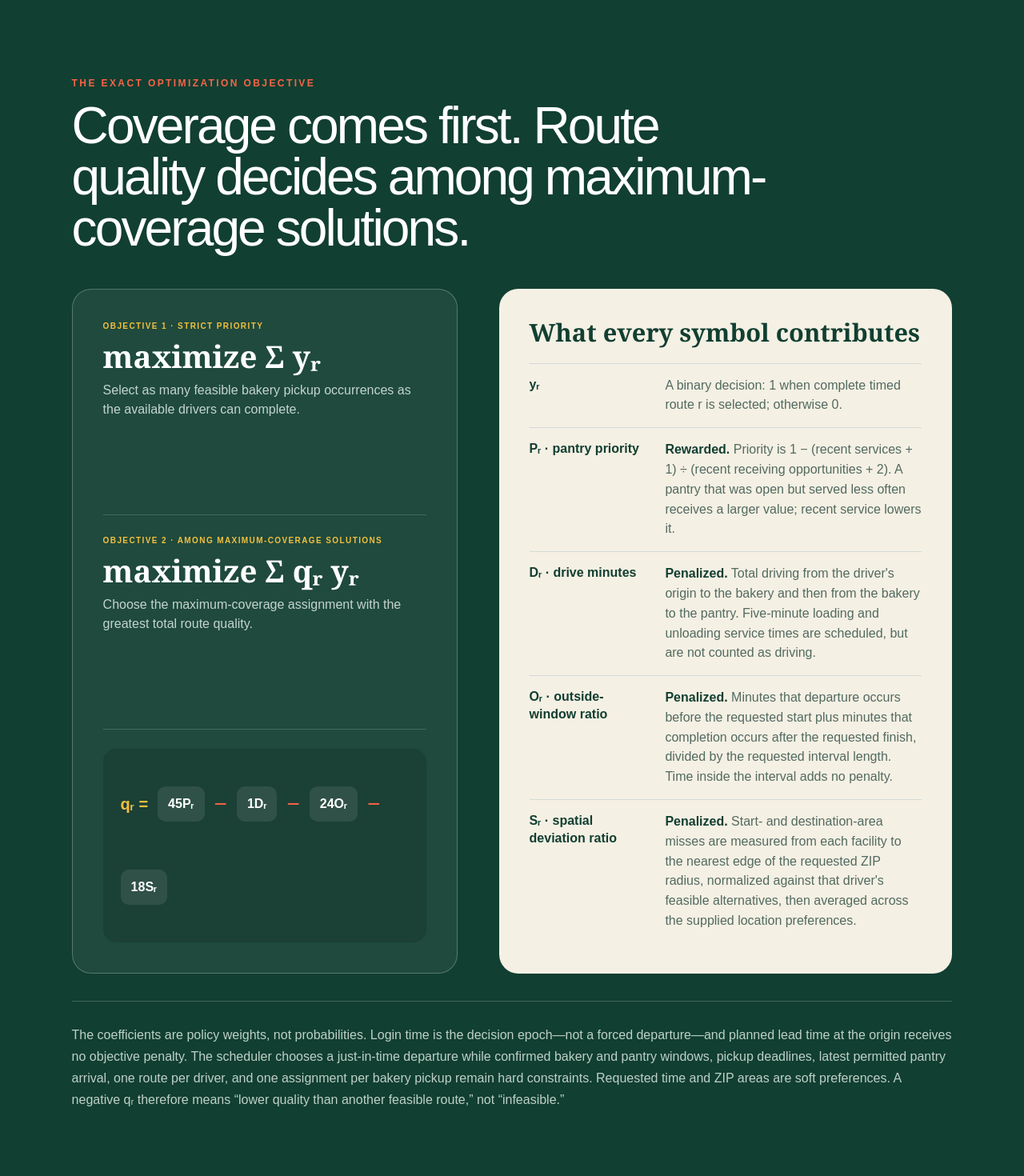
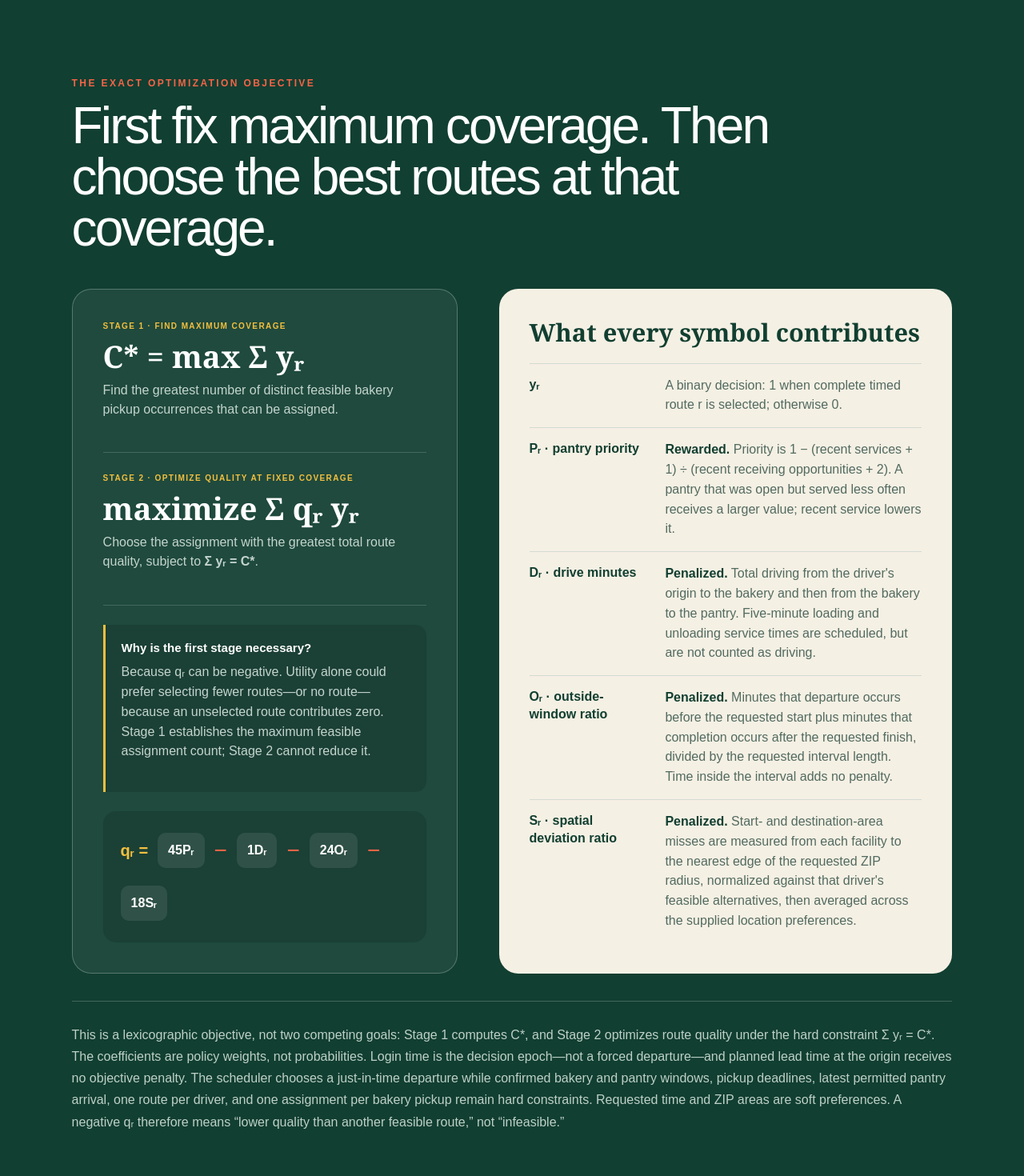
Before and after one commit to vapeyproductions/bakedboston-app, a Next.js app: page /simulator in a window 1280 px wide. Shown: the part 4000-5470 px from the top of the page at 80% size. Built offline with nearby package versions, Linux system fonts and the light colour scheme.

Commit message:
Clarify lexicographic objective and fix demo layout

```diff
--- a/app/globals.css
+++ b/app/globals.css
@@ -127,3 +127,17 @@ footer{height:100px;background:#102b20;color:#fff;display:flex;align-items:cente
 .demoRequestArea>span strong{display:block;font:800 9px/1.25 Inter,system-ui,sans-serif;letter-spacing:.35px;text-transform:uppercase}
 .demoRequestArea>span small{display:block;margin-top:2px;color:#647d71;font:700 8px/1.25 Inter,system-ui,sans-serif;letter-spacing:.2px}
 @media(max-width:600px){.demoNode{width:32px;height:32px}.demoFacilityZipArea{width:54px;height:54px}.demoRequestArea{width:82px;height:82px}.demoRequestArea>span{max-width:128px;padding:5px 6px}.demoRequestArea>span strong{font-size:8px}.demoRequestArea>span small{font-size:7px}.demoRouteScoreHeader{align-items:flex-start;flex-direction:column;gap:4px}.demoRouteScoreHeader small{text-align:left}.demoRouteScoreGrid{grid-template-columns:1fr}}
+
+/* Keep live-demo explanations and driver-request details contained at every viewport. */
+.demoSection,.demoBoard,.demoSidebar,.demoStepCard{min-width:0}
+.demoStepCard{width:100%;box-sizing:border-box;overflow:hidden}
+.demoStepCard h4,.demoStepCard p{max-width:100%;overflow-wrap:anywhere}
+.demoRequestSummary{margin-top:18px;padding-top:16px;border-top:1px solid rgba(255,255,255,.18);display:grid;grid-template-columns:minmax(0,1fr) auto;gap:7px 12px;align-items:baseline;min-width:0}
+.demoRequestSummary>span{color:#ffe0d7;font-size:9px;font-weight:900;letter-spacing:1.1px;text-transform:uppercase}
+.demoRequestSummary>strong{color:#fff;font:700 17px/1.2 Georgia,serif;text-align:right;white-space:nowrap}
+.demoRequestSummary>small{grid-column:1/-1;color:#fff3ed;font-size:9px;line-height:1.45;letter-spacing:.6px;text-transform:uppercase;overflow-wrap:anywhere}
+.modelObjectiveWhy{grid-column:1/-1;padding:16px 18px;border-left:3px solid var(--yellow);background:rgba(0,0,0,.12)}
+.modelObjectiveWhy strong{display:block;margin-bottom:6px;color:#fff;font-size:14px}
+.modelObjectiveWhy p{margin:0;color:#e4eee9;font-size:13px;line-height:1.55}
+@media(max-width:900px){.demoStepCard{padding:20px}.demoStepCard h4{font-size:clamp(24px,7vw,32px);line-height:1.08}}
+@media(max-width:420px){.demoRequestSummary{grid-template-columns:1fr}.demoRequestSummary>strong{grid-column:1;text-align:left;white-space:normal}.demoRequestSummary>small{grid-column:1}}
--- a/app/page.tsx
+++ b/app/page.tsx
@@ -273,10 +273,10 @@ const demoSteps: DemoStep[] = [
     id: "assignment",
     label: "4 · Joint assignment",
     title: "Gurobi optimizes all active drivers together.",
-    description: "The system first maximizes the number of completed pickups. Among those maximum-coverage solutions, it maximizes total route utility. This prevents a slightly better score from sacrificing a feasible donation.",
+    description: "The system first finds C*, the greatest number of bakery pickup occurrences that can be assigned. It then maximizes total route utility while requiring exactly C* assignments. This prevents route-quality tradeoffs from sacrificing feasible pickup coverage.",
     scoreTitle: "Lexicographic objectives",
     scoreValue: "1. Coverage  2. Quality",
-    scoreNote: "Coverage has strict priority over the utility tie-breaker",
+    scoreNote: "Route quality can be negative, so coverage must be fixed before quality is optimized",
     mipTitle: "Network MIP",
     mipBody: "Binary selections are coordinated across the decision epoch so a driver and bakery pickup occurrence cannot be assigned twice. Pantries remain able to receive multiple deliveries while open.",
     mipLines: [
@@ -284,7 +284,7 @@ const demoSteps: DemoStep[] = [
       "at most one selected route per bakery pickup occurrence",
       "pantry windows are not treated as single-capacity resources",
     ],
-    mipEquation: "lexicographic max: ① Σyᵣ  ② Σqᵣyᵣ",
+    mipEquation: "① C* = max Σyᵣ   ② max Σqᵣyᵣ subject to Σyᵣ = C*",
   },
   {
     id: "recommendations",
@@ -542,14 +542,18 @@ export default function Home() {
           <p>BakedBoston uses a Gurobi mixed-integer model to choose among complete, feasible driver–bakery–pantry plans. Each alternative includes a just-in-time departure, five minutes to load at the bakery, the trip to the pantry, and five minutes to unload.</p>
           <div className="modelObjective">
             <div className="modelObjectiveStage">
-              <small>Objective 1 · strict priority</small>
-              <strong>maximize <b>Σ yᵣ</b></strong>
-              <p>Assign as many eligible bakery pickup occurrences as possible.</p>
+              <small>Stage 1 · find maximum coverage</small>
+              <strong><b>C*</b> = max Σ yᵣ</strong>
+              <p>Find the greatest number of distinct eligible bakery pickup occurrences that can be assigned.</p>
             </div>
             <div className="modelObjectiveStage">
-              <small>Objective 2 · among maximum-coverage solutions</small>
+              <small>Stage 2 · optimize quality at fixed coverage</small>
               <strong>maximize <b>Σ qᵣ yᵣ</b></strong>
-              <p>Choose the maximum-total-utility assignment without sacrificing pickup coverage.</p>
+              <p>Subject to <b>Σ yᵣ = C*</b>, choose the maximum-total-utility assignment.</p>
+            </div>
+            <div className="modelObjectiveWhy">
+              <strong>Why use two stages?</strong>
+              <p>Because qᵣ may be negative, maximizing utility alone could prefer fewer assignments—or none at all. Fixing the assignment count at C* makes pickup coverage the strict priority; utility then chooses the best solution among those maximum-coverage assignments.</p>
             </div>
             <div className="modelRouteUtility">
               <small>Utility of route r</small>
--- a/app/simulator/SimulatorClient.tsx
+++ b/app/simulator/SimulatorClient.tsx
@@ -1188,19 +1188,23 @@ export function SimulatorClient({ data }: Props) {
       <section className={styles.method}>
         <div>
           <p className={styles.eyebrow}>THE EXACT OPTIMIZATION OBJECTIVE</p>
-          <h2>Coverage comes first. Route quality decides among maximum-coverage solutions.</h2>
+          <h2>First fix maximum coverage. Then choose the best routes at that coverage.</h2>
         </div>
         <div className={styles.objectiveExplainer}>
           <div className={styles.objectiveFormulaCard}>
             <div className={styles.objectiveStage}>
-              <small>Objective 1 · strict priority</small>
-              <strong>maximize Σ yᵣ</strong>
-              <p>Select as many feasible bakery pickup occurrences as the available drivers can complete.</p>
+              <small>Stage 1 · find maximum coverage</small>
+              <strong>C* = max Σ yᵣ</strong>
+              <p>Find the greatest number of distinct feasible bakery pickup occurrences that can be assigned.</p>
             </div>
             <div className={styles.objectiveStage}>
-              <small>Objective 2 · among maximum-coverage solutions</small>
+              <small>Stage 2 · optimize quality at fixed coverage</small>
               <strong>maximize Σ qᵣ yᵣ</strong>
-              <p>Choose the maximum-coverage assignment with the greatest total route quality.</p>
+              <p>Choose the assignment with the greatest total route quality, subject to <b>Σ yᵣ = C*</b>.</p>
+            </div>
+            <div className={styles.objectiveWhy}>
+              <strong>Why is the first stage necessary?</strong>
+              <p>Because qᵣ can be negative. Utility alone could prefer selecting fewer routes—or no route—because an unselected route contributes zero. Stage 1 establishes the maximum feasible assignment count; Stage 2 cannot reduce it.</p>
             </div>
             <div className={styles.formula}>
               <span>qᵣ =</span>
@@ -1225,8 +1229,9 @@ export function SimulatorClient({ data }: Props) {
           </div>
         </div>
         <p className={styles.formulaNote}>
-          The coefficients are policy weights, not probabilities. Login time is the decision epoch—not a forced
-          departure—and planned lead time at the origin receives no objective penalty. The scheduler chooses a
+          This is a lexicographic objective, not two competing goals: Stage 1 computes C*, and Stage 2 optimizes route
+          quality under the hard constraint Σ yᵣ = C*. The coefficients are policy weights, not probabilities. Login
+          time is the decision epoch—not a forced departure—and planned lead time at the origin receives no objective penalty. The scheduler chooses a
           just-in-time departure while confirmed bakery and pantry windows, pickup deadlines, latest permitted pantry
           arrival, one route per driver, and one assignment per bakery pickup remain hard constraints. Requested time
           and ZIP areas are soft preferences. A negative qᵣ therefore means “lower quality than another feasible route,”
--- a/app/simulator/simulator.module.css
+++ b/app/simulator/simulator.module.css
@@ -268,6 +268,9 @@
 .objectiveStage small { display: block; margin-bottom: 10px; color: var(--gold); font-size: 10px; font-weight: 900; letter-spacing: .14em; text-transform: uppercase; }
 .objectiveStage strong { display: block; font: 800 clamp(25px, 3vw, 39px)/1.05 Georgia, serif; }
 .objectiveStage p { margin: 10px 0 0; color: #c4d4ce; line-height: 1.5; }
+.objectiveWhy { padding: 18px 20px; border-left: 3px solid var(--gold); border-radius: 0 14px 14px 0; background: rgba(0,0,0,.13); }
+.objectiveWhy strong { display: block; margin-bottom: 7px; color: white; font-size: 15px; }
+.objectiveWhy p { margin: 0; color: #c4d4ce; line-height: 1.55; }
 .formula { padding: 22px; display: flex; flex-wrap: wrap; align-items: center; gap: 12px; border-radius: 16px; background: rgba(0,0,0,.13); }
 .formula span { color: var(--gold); font-size: 20px; font-weight: 900; }
 .formula strong { padding: 10px 13px; border-radius: 10px; background: rgba(255,255,255,.09); }
```
